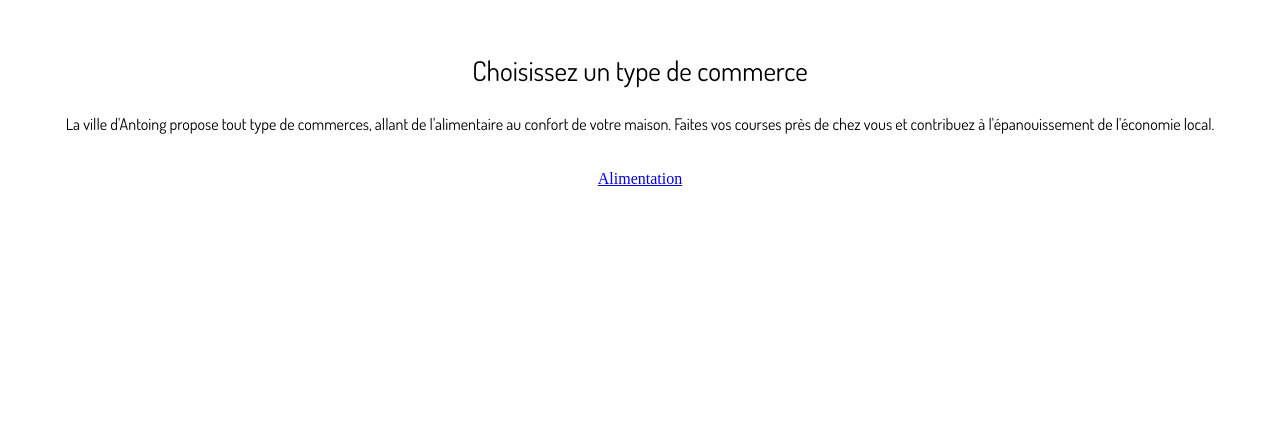
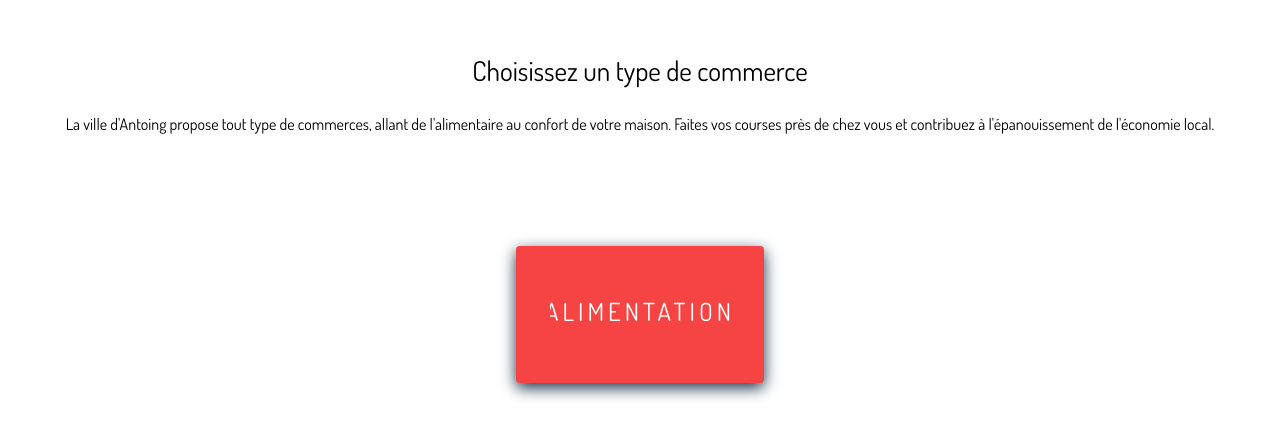
Before and after one commit to evrardsibo/hackthon-app, a React (Create React App) app: page /commerces in a window 1280 px wide. Shown: the part 187-626 px from the top of the page. Built offline with nearby package versions, Linux system fonts and the light colour scheme; no server answers; some icons are missing.

Commit message:
css done

```diff
--- a/src/Pages/commerces/boulangerieDetails.jsx
+++ b/src/Pages/restaurants/boulangerieDetails.jsx
@@ -1,5 +1,6 @@
 import React from 'react'
-import {AiOutlineArrowLeft} from "react-icons/all";
+import {AiOutlineArrowLeft} from "react-icons/all"
+import { BiUpArrow } from "react-icons/bi"
 
 const BoulangerieDetails = (props) => {
     const stockData = [...props.com]
--- a/src/assets/scss/Comm.css
+++ b/src/assets/scss/Comm.css
@@ -9,4 +9,60 @@
 }
 .infoContainer p {
   font-size: 1rem;
+}
+
+.container {
+  padding: 1.5rem;
+  text-align: center;
+  text-transform: uppercase;
+  cursor: pointer;
+  font-size: 20px;
+  letter-spacing: 4px;
+  position: relative;
+  background-color: #f64444;
+  border: none;
+  text-decoration: none;
+  width: 12.5rem;
+  transition-duration: 0.4s;
+  overflow: hidden;
+  box-shadow: 0 5px 15px #193047;
+  border-radius: 4px;
+  margin: 7rem auto 1.5rem auto;
+  background-color: #f64444;
+}
+.container:hover {
+  background: #fff;
+  box-shadow: 0px 2px 10px 5px #f64444;
+}
+.container:hover a {
+  color: #000;
+}
+.container a {
+  text-transform: uppercase;
+  text-decoration: none;
+  font-family: "Dosis", sans-serif;
+  font-size: 1.56rem;
+  color: #fff;
+  position: relative;
+}
+.container a:hover {
+  color: #000;
+}
+.container a:after {
+  content: "";
+  background: #f64444;
+  display: block;
+  position: absolute;
+  padding-top: 300%;
+  padding-left: 350%;
+  margin-left: -20px !important;
+  margin-top: -120%;
+  opacity: 0;
+  transition: all 0.8s;
+}
+.container a:after:active:after {
+  padding: 0;
+  margin: 0;
+  opacity: 1;
+  transition: 0s;
 }/*# sourceMappingURL=Comm.css.map */
--- a/src/assets/scss/Comm.scss
+++ b/src/assets/scss/Comm.scss
@@ -1,15 +1,71 @@
-
-
-@import url('https://fonts.googleapis.com/css2?family=Dosis&display=swap');
+@import url("https://fonts.googleapis.com/css2?family=Dosis&display=swap");
 
 .infoContainer {
   margin-top: 15rem;
   text-align: center;
-    font-family: 'Dosis', sans-serif;
-    .title{
+  font-family: "Dosis", sans-serif;
+  .title {
     font-size: 1.7rem;
   }
   p {
     font-size: 1rem;
   }
 }
+
+.container {
+  padding: 1.5rem;
+  text-align: center;
+  text-transform: uppercase;
+  cursor: pointer;
+  font-size: 20px;
+  letter-spacing: 4px;
+  position: relative;
+  background-color: #f64444;
+  border: none;
+  text-decoration: none;
+  width: 12.5rem;
+  transition-duration: 0.4s;
+  overflow: hidden;
+  box-shadow: 0 5px 15px #193047;
+  border-radius: 4px;
+
+  margin: 7rem auto 1.5rem auto;
+  background-color: #f64444;
+  &:hover {
+    background: #fff;
+    box-shadow: 0px 2px 10px 5px #f64444;
+    a {
+      color: #000;
+
+    }
+  }
+  a {
+    text-transform: uppercase;
+    text-decoration: none;
+    font-family: "Dosis", sans-serif;
+    font-size: 1.56rem;
+    color: #fff;
+    position: relative;
+    &:hover {
+      color: #000;
+    }
+    &:after {
+      content: "";
+      background: #f64444;
+      display: block;
+      position: absolute;
+      padding-top: 300%;
+      padding-left: 350%;
+      margin-left: -20px !important;
+      margin-top: -120%;
+      opacity: 0;
+      transition: all 0.8s;
+      &:active:after {
+        padding: 0;
+        margin: 0;
+        opacity: 1;
+        transition: 0s;
+      }
+    }
+  }
+}
--- a/src/assets/scss/Home.css
+++ b/src/assets/scss/Home.css
@@ -52,4 +52,4 @@
   margin: 0;
   opacity: 1;
   transition: 0s;
-}/*# sourceMappingURL=Home.css.map */
+} /*# sourceMappingURL=Home.css.map */
```
Also changed, not shown: src/Pages/commerces/cafeDetails.jsx (renamed from src/Pages/restaurants/cafeDetails.jsx), src/Pages/commerces/restaurantDetails.jsx (renamed from src/Pages/restaurants/restaurantDetails.jsx), src/Pages/commerces/snackDetails.jsx (renamed from src/Pages/restaurants/snackDetails.jsx), src/Pages/restaurants/alimentationDetails.jsx (renamed from src/Pages/commerces/alimentationDetails.jsx), src/Pages/restaurants/librairieDetails.jsx (renamed from src/Pages/commerces/librairieDetails.jsx), src/Pages/restaurants/pharmacieDetails.jsx (renamed from src/Pages/commerces/pharmacieDetails.jsx), src/Pages/restaurants/soinsDetails.jsx (renamed from src/Pages/commerces/soinsDetails.jsx), src/Pages/restaurants/textileDetails.jsx (renamed from src/Pages/commerces/textileDetails.jsx), 1 other file (tests, documents, lock files or other folders). Lines whose indentation alone changed are shown as unchanged.
